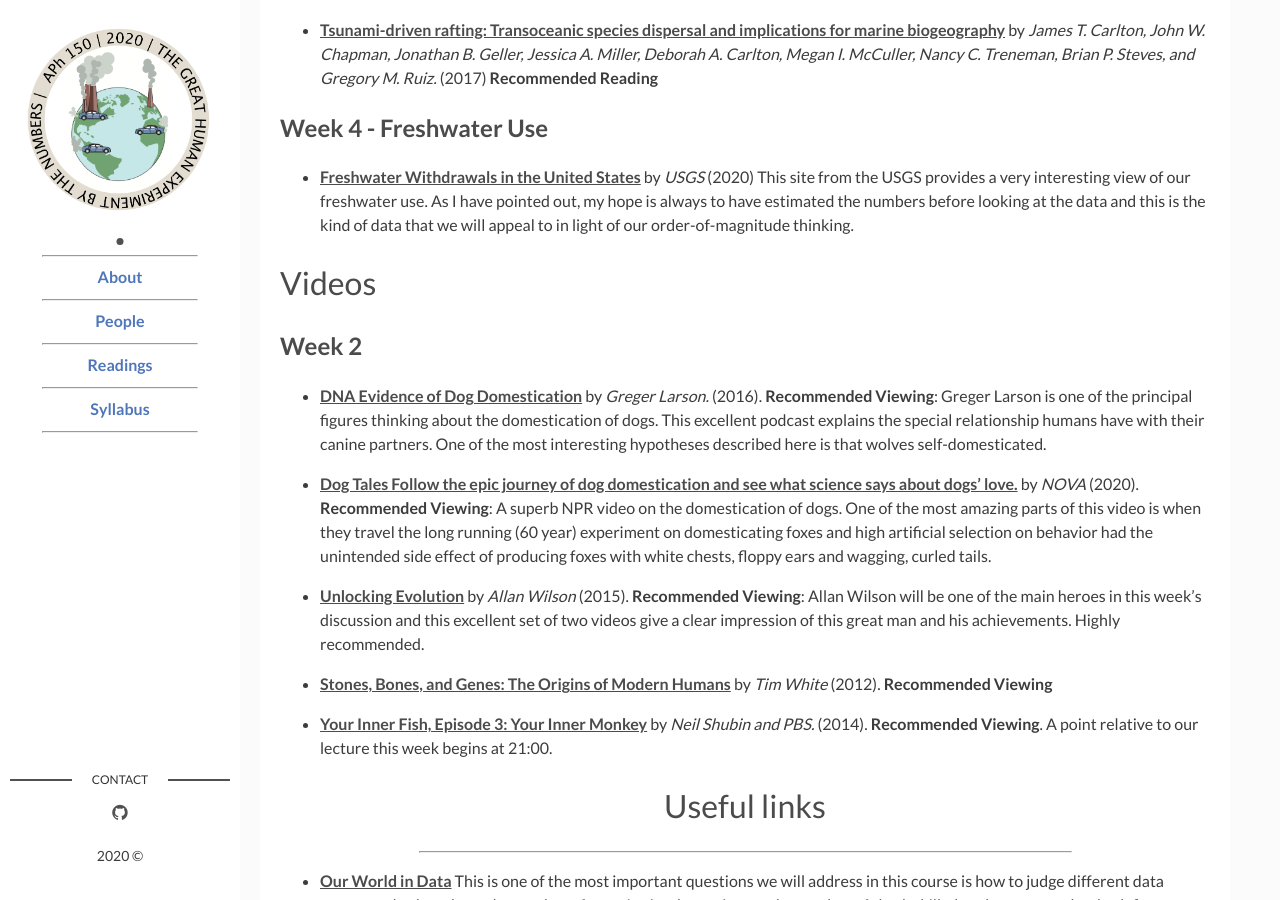
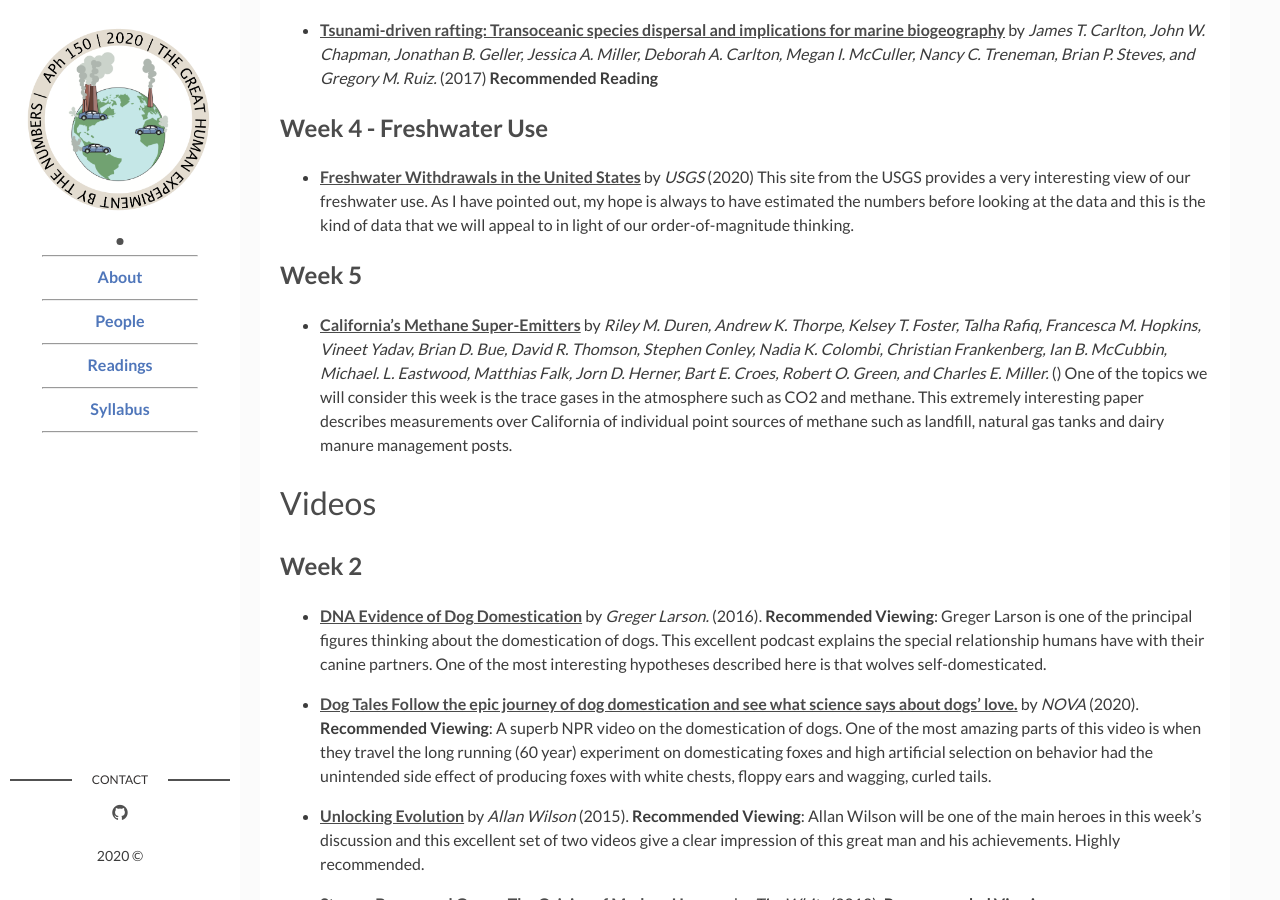
Before and after one commit to RPGroup-PBoC/aph150_human_impacts, a Jekyll site: the page built from page02_readings.md, in a window 1280 px wide and 900 px high, scrolled down 3696 px. Built offline with Jekyll 4.4.1, drawn with Linux system fonts in a browser that asks for light colours.

Commit message:
Added new reading

```diff
--- a/_data/readings.yaml
+++ b/_data/readings.yaml
@@ -386,3 +386,19 @@ Week 4 - Freshwater Use:
       use. As I have pointed out, my hope is always to have estimated the numbers
       before looking at the data and this is the kind of data that we will appeal
       to in light of our order-of-magnitude thinking.
+Week 5:
+  - pub:
+    title: California's Methane Super-Emitters
+    authors: >
+      Riley M. Duren, Andrew K. Thorpe, Kelsey T. Foster, Talha Rafiq, Francesca
+      M. Hopkins, Vineet Yadav, Brian D. Bue, David R. Thomson, Stephen Conley,
+      Nadia K. Colombi, Christian Frankenberg, Ian B. McCubbin, Michael. L.
+      Eastwood, Matthias Falk, Jorn D. Herner, Bart E. Croes, Robert O. Green,
+      and Charles E. Miller.
+    link: Duren_2019.pdf
+    description: >
+      One of the topics we will consider this week is the trace gases in the
+      atmosphere such as CO2 and methane. This extremely interesting paper
+      describes measurements over California of individual point sources of
+      methane such as landfill, natural gas tanks and dairy manure management
+      posts.
```
Also changed, not shown: 1 other file.
